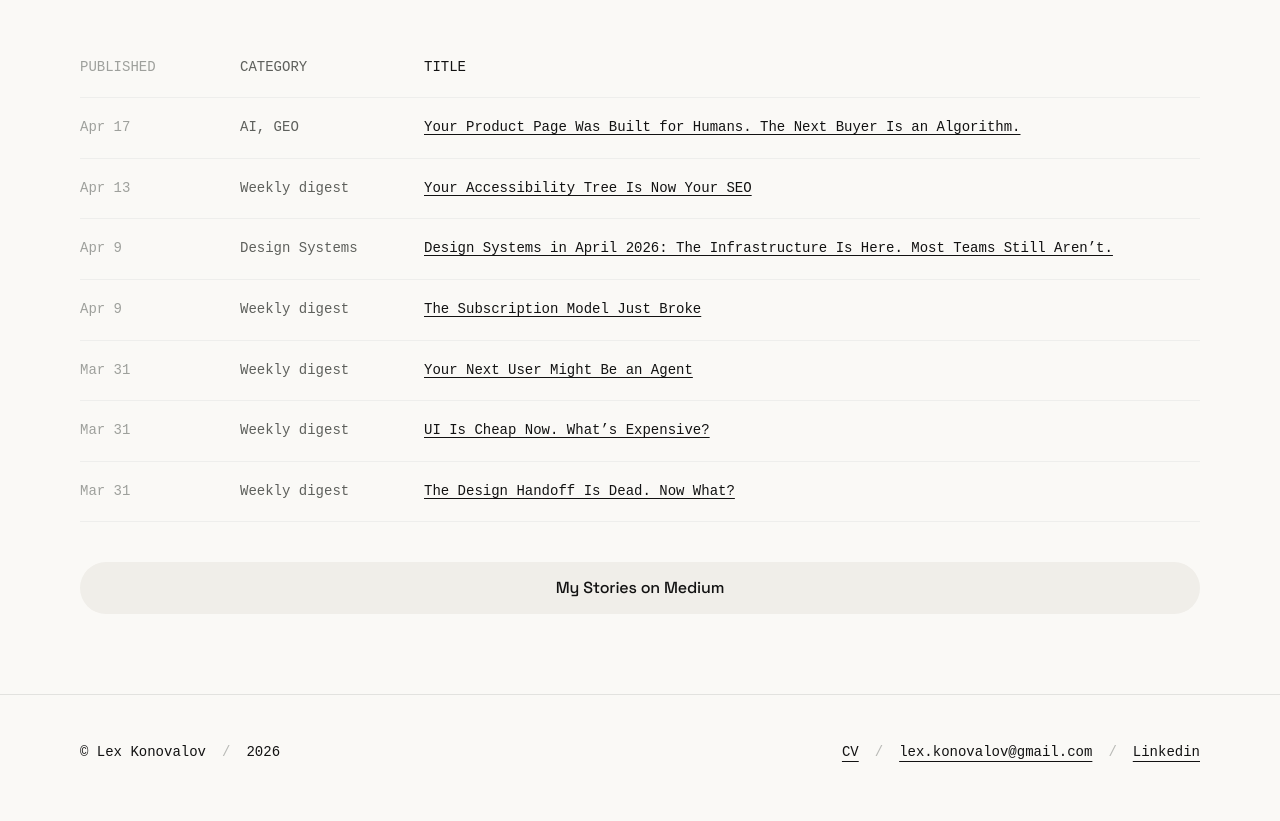
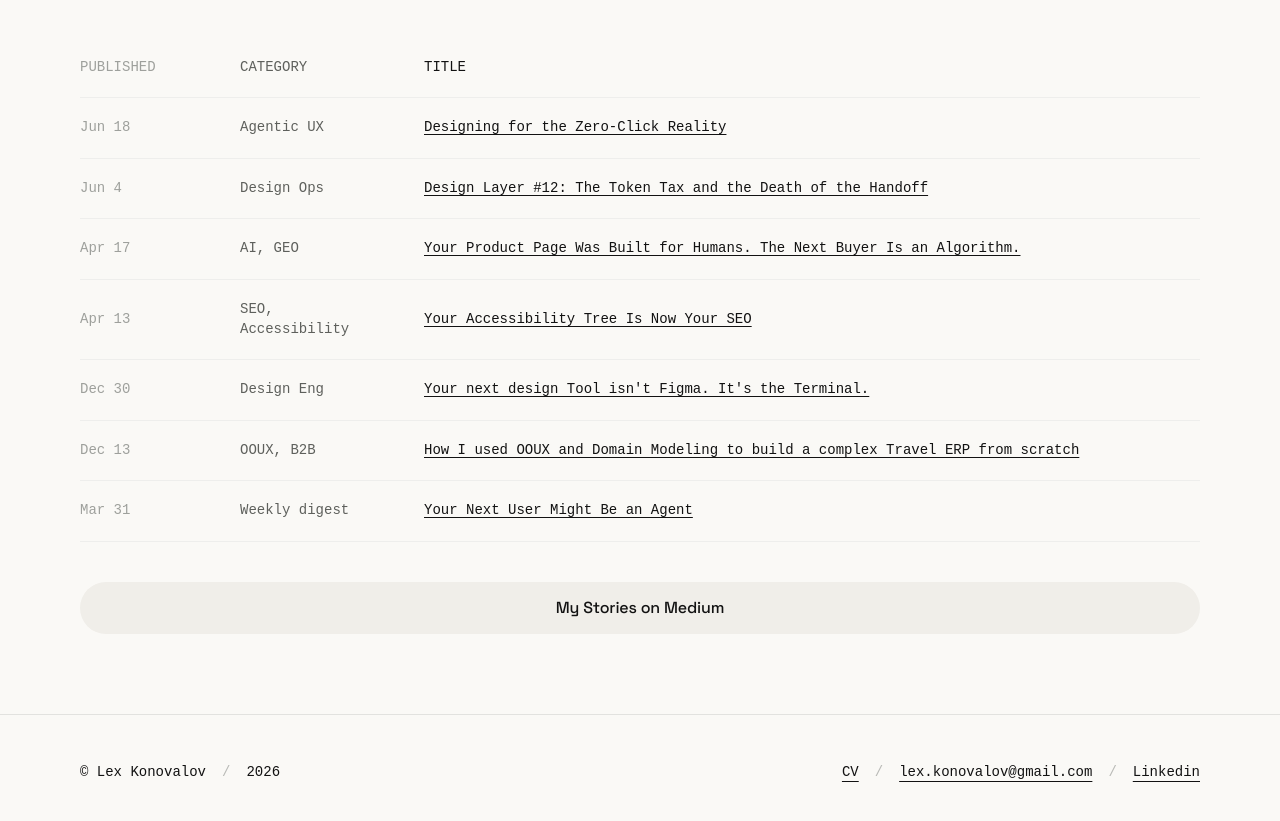
Before and after one commit to Bazzuzu/Portfolio-Website, a React (Vite) app: page / in a window 1280 px wide. Shown: the part 1972-2793 px from the top of the page. Built offline with nearby package versions, Linux system fonts and the light colour scheme; a web font is replaced by a local one.

Commit message:
Update Medium articles to show most popular ones

```diff
--- a/src/data/portfolioData.ts
+++ b/src/data/portfolioData.ts
@@ -339,52 +339,52 @@ discoveryLeft: "By removing friction and respecting the mobile user's context, w
   mediumArticles: [
     {
       id: "art-1",
+      published: "Jun 18",
+      category: "Agentic UX",
+      title: "Designing for the Zero-Click Reality",
+      url: "https://medium.com/@lex.konovalov/designing-for-the-zero-click-reality-fa63463a1de4"
+    },
+    {
+      id: "art-2",
+      published: "Jun 4",
+      category: "Design Ops",
+      title: "Design Layer #12: The Token Tax and the Death of the Handoff",
+      url: "https://medium.com/@lex.konovalov/design-layer-12-the-token-tax-and-the-death-of-the-handoff-e081acb363c3"
+    },
+    {
+      id: "art-3",
       published: "Apr 17",
       category: "AI, GEO",
       title: "Your Product Page Was Built for Humans. The Next Buyer Is an Algorithm.",
       url: "https://medium.com/@lex.konovalov/your-product-page-was-built-for-humans-the-next-buyer-is-an-algorithm-da612d4aeeab"
     },
     {
-      id: "art-2",
+      id: "art-4",
       published: "Apr 13",
-      category: "Weekly digest",
+      category: "SEO, Accessibility",
       title: "Your Accessibility Tree Is Now Your SEO",
       url: "https://medium.com/@lex.konovalov/your-accessibility-tree-is-now-your-seo-322ff33ae81b"
     },
     {
-      id: "art-3",
-      published: "Apr 9",
-      category: "Design Systems",
-      title: "Design Systems in April 2026: The Infrastructure Is Here. Most Teams Still Aren’t.",
-      url: "https://medium.com/@lex.konovalov/design-systems-in-april-2026-the-infrastructure-is-here-most-teams-still-arent-7b2649aee0f1"
-    },
-    {
-      id: "art-4",
-      published: "Apr 9",
-      category: "Weekly digest",
-      title: "The Subscription Model Just Broke",
-      url: "https://medium.com/@lex.konovalov/the-subscription-model-just-broke-eb7c8651a2d4"
-    },
-    {
       id: "art-5",
-      published: "Mar 31",
-      category: "Weekly digest",
-      title: "Your Next User Might Be an Agent",
-      url: "https://medium.com/@lex.konovalov/your-next-user-might-be-an-agent-7607730e2f5b"
+      published: "Dec 30",
+      category: "Design Eng",
+      title: "Your next design Tool isn't Figma. It's the Terminal.",
+      url: "https://medium.com/@lex.konovalov/your-next-design-tool-isnt-figma-it-s-the-terminal-0a78b88f86d4"
     },
     {
       id: "art-6",
-      published: "Mar 31",
-      category: "Weekly digest",
-      title: "UI Is Cheap Now. What’s Expensive?",
-      url: "https://medium.com/@lex.konovalov/ui-is-cheap-now-whats-expensive-157dc2095f6e"
+      published: "Dec 13",
+      category: "OOUX, B2B",
+      title: "How I used OOUX and Domain Modeling to build a complex Travel ERP from scratch",
+      url: "https://medium.com/@lex.konovalov/how-i-used-ooux-and-domain-modeling-to-build-a-complex-travel-erp-from-scratch-f1e8dc5088ba"
     },
     {
       id: "art-7",
       published: "Mar 31",
       category: "Weekly digest",
-      title: "The Design Handoff Is Dead. Now What?",
-      url: "https://medium.com/@lex.konovalov/the-design-handoff-is-dead-now-what-cbf7eaee179f"
+      title: "Your Next User Might Be an Agent",
+      url: "https://medium.com/@lex.konovalov/your-next-user-might-be-an-agent-7607730e2f5b"
     }
   ]
 };
```
